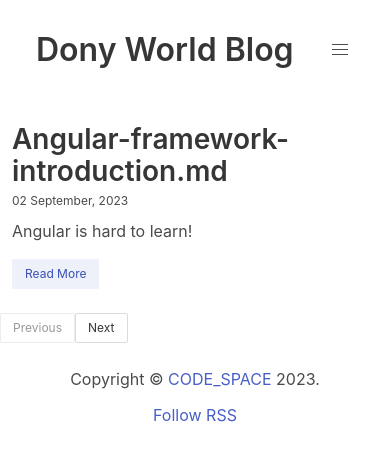
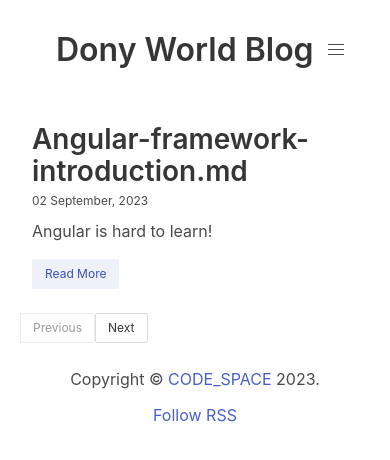
Before and after one commit to Seungyeon0321/my-first-gatsby-site, a Gatsby site: page /blogs in a window 390 px wide. Built offline with nearby package versions, Linux system fonts and the light colour scheme; Gatsby itself is replaced by a stand-in of ours.

Commit message:
added MQ

```diff
--- a/gatsby-browser.js
+++ b/gatsby-browser.js
@@ -1,12 +1,13 @@
-import "./src/styles/global.scss";
-import "prismjs/themes/prism-solarizedlight.css";
 import React from "react";
+import RootLayout from "./src/components/RootLayout";
 
 //이곳에 이렇게 하면 모든 element를 다 감싸는 class가 생성된다
+//여기서 element는 나의 page가 될 것이다, 왜냐면 이 wrapRootElement로 다 감쌀거니깐
+
+//하지만 이런식으로 생성하게 되면 server쪽에서는 생성이 안되고 오직 client side, 즉 브라우저에서만 생성하게 된다. public index에서 확인가능
 export const wrapRootElement = ({ element }) => {
-  return (
-    <>
-      <div className="root-element">{element}</div>
-    </>
-  );
+  return <RootLayout>{element}</RootLayout>;
 };
+
+//this theme has to be applied to all of our components and all of our pages. How we can do that?
+//그럴때는 react의 context hook 사용하는 것을 권장
--- /dev/null
+++ b/gatsby-ssr.js
@@ -0,0 +1 @@
+export { wrapRootElement } from "./gatsby-browser.js";
--- a/package.json
+++ b/package.json
@@ -15,6 +15,9 @@
     "clean": "gatsby clean"
   },
   "dependencies": {
+    "@fortawesome/fontawesome-svg-core": "^6.4.2",
+    "@fortawesome/free-solid-svg-icons": "^6.4.2",
+    "@fortawesome/react-fontawesome": "^0.2.0",
     "axios": "^1.4.0",
     "bulma": "^0.9.4",
     "gatsby": "^5.11.0",
@@ -30,6 +33,7 @@
     "prismjs": "^1.29.0",
     "react": "^18.2.0",
     "react-dom": "^18.2.0",
+    "react-toggle": "^4.1.3",
     "sass": "^1.64.1"
   }
 }
--- a/src/components/AppHeader.js
+++ b/src/components/AppHeader.js
@@ -1,7 +1,11 @@
 import React from "react";
 import { Link } from "gatsby";
+import ThemeToggle from "./ThemeToggle";
+import { useTheme } from "./ThemeProvider";
 
 export default function AppHeader({ seo }) {
+  const theme = useTheme();
+
   return (
     <nav className="navbar is-transparent mb-5 p-5">
       <div className="navbar-brand">
@@ -31,6 +35,7 @@ export default function AppHeader({ seo }) {
         <div className="navbar-end">
           <div className="navbar-item">
             <div className="field is-grouped">
+              <ThemeToggle className="is-flex is-align-self-center mr-5" />
               <p className="control">
                 <a
                   className="bd-tw-button button"
--- a/src/components/Layout.js
+++ b/src/components/Layout.js
@@ -4,7 +4,7 @@ import Footer from "./Footer";
 
 export default function Layout({ children }) {
   return (
-    <div className="container is-max-desktop">
+    <div className="layout container is-max-desktop">
       <AppHeader></AppHeader>
       {children}
       <Footer></Footer>
--- a/src/components/RootLayout.js
+++ b/src/components/RootLayout.js
@@ -1,5 +1,17 @@
 import React from "react";
+import ThemeProvider from "./ThemeProvider";
+import { library, config } from "@fortawesome/fontawesome-svg-core";
+import { faSun, faMoon } from "@fortawesome/free-solid-svg-icons";
+
+import "@fortawesome/fontawesome-svg-core/styles.css";
+import "react-toggle/style.css";
+import "../styles/global.scss";
+import "prismjs/themes/prism-solarizedlight.css";
+
+//이런식으로도 fontawesome를 사용하는 방법도 있음, 처음 알았음
+config.autoAddCss = false;
+library.add(faSun, faMoon);
 
 export default function RootLayout({ children }) {
-  return <div className="theme-provider">{children}</div>;
+  return <ThemeProvider>{children}</ThemeProvider>;
 }
--- /dev/null
+++ b/src/components/ThemeProvider.js
@@ -0,0 +1,26 @@
+import React, { createContext, useContext } from "react";
+
+const themes = {
+  light: {
+    type: "light",
+    fontColor: "#2b2c38",
+    background: "#fff",
+  },
+  dark: {
+    type: "dark",
+    fontColor: "#dcdcdc",
+    background: "#2b2c38",
+  },
+};
+
+const ThemeContext = createContext({});
+
+export default function ThemeProvider({ children }) {
+  return (
+    <ThemeContext.Provider value={themes.dark}>
+      {children}
+    </ThemeContext.Provider>
+  );
+}
+
+export const useTheme = () => useContext(ThemeContext);
--- /dev/null
+++ b/src/components/ThemeToggle.js
@@ -0,0 +1,15 @@
+import React from "react";
+import Toggle from "react-toggle";
+import { FontAwesomeIcon } from "@fortawesome/react-fontawesome";
+
+export default function ThemeToggle({ className }) {
+  return (
+    <Toggle
+      className={`day-night-toggle ${className}`}
+      icons={{
+        checked: <FontAwesomeIcon inverse icon="sun"></FontAwesomeIcon>,
+        unchecked: <FontAwesomeIcon inverse icon="moon"></FontAwesomeIcon>,
+      }}
+    />
+  );
+}
--- a/src/styles/global.scss
+++ b/src/styles/global.scss
@@ -13,4 +13,66 @@ a[disabled] {
     margin-left: 0;
     margin-right: 0;
   }
+
+  .layout {
+    margin: 0 20px;
+  }
 }
+
+
+
+.main-wrapper {
+  .dark {
+    .navbar {
+      background-color: transparent;
+      .navbar-item {
+        color: #d8d8d8;
+      }
+
+      .navbar-brand {
+        .title {
+          color: #d8d8d8;
+        }
+      }
+    }
+
+    .title, .subtitle, .content, .post-title {
+      color: #d8d8d8;
+    }
+
+    .card-content {
+      background-color: #232129;
+      transition: color 0s ease-out 0s, background 0.2s ease-out 0s;
+      .card-body-wrapper {
+        background-color: #232129;
+        transition: color 0s ease-out 0s, background 0.2s ease-out 0s;
+      }
+    }
+  }
+}
+
+.day-night-toggle.react-toggle {
+  &.react-toggle--checked:hover {
+    &:not(.react-toggle--disabled) .react-toggle-track {
+      background-color: black;
+    }
+  }
+
+  .react-toggle-track {
+    background-color: black;
+    &:hover {
+      background-color: black;
+    }
+
+    &-x, &-check {
+      right: 8px;
+      width: 15px;
+      height: 15px;
+
+      svg {
+        width: 100%;
+        height: 100%;
+      }
+    }
+  }
+}
```
Also changed, not shown: 1 other file.
